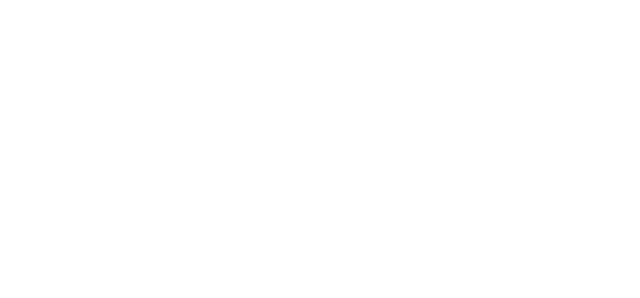
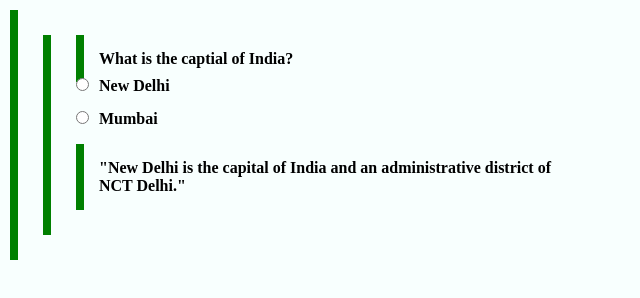
Before and after one commit to acciojob/trivia-tanishkaverma43, a website: page main.html in a window 1280 px wide. Shown: the whole page, without its empty margins (0-640 px from the left). Drawn offline with Linux system fonts and the light colour scheme.

Commit message:
created a submission

```diff
--- a/main.html
+++ b/main.html
@@ -7,6 +7,14 @@
 </head>
 
 <body>
+          <label>What is the captial of India?</label><br>
+	<input type="radio">New Delhi</radio><br>
+	<input type="radio">Mumbai</radio><br>
+
+	<blockquote>"New Delhi is the capital of India and an administrative district of NCT Delhi."</blockquote>
+
+
+
 	<!-- the entire body must be written by student -->
     <script type="text/javascript" src="./script.js">
 </script>
--- a/styles.css
+++ b/styles.css
@@ -1,2 +1,10 @@
 
 /* Your CSS Code here. */
+*{
+	 Max-width:  600px;
+Margin: 10px;
+ Padding: 15px;
+ Border-left: 8px solid green;
+ Background-color: #f8fffe;
+ Font-weight: Bold;
+}
```
